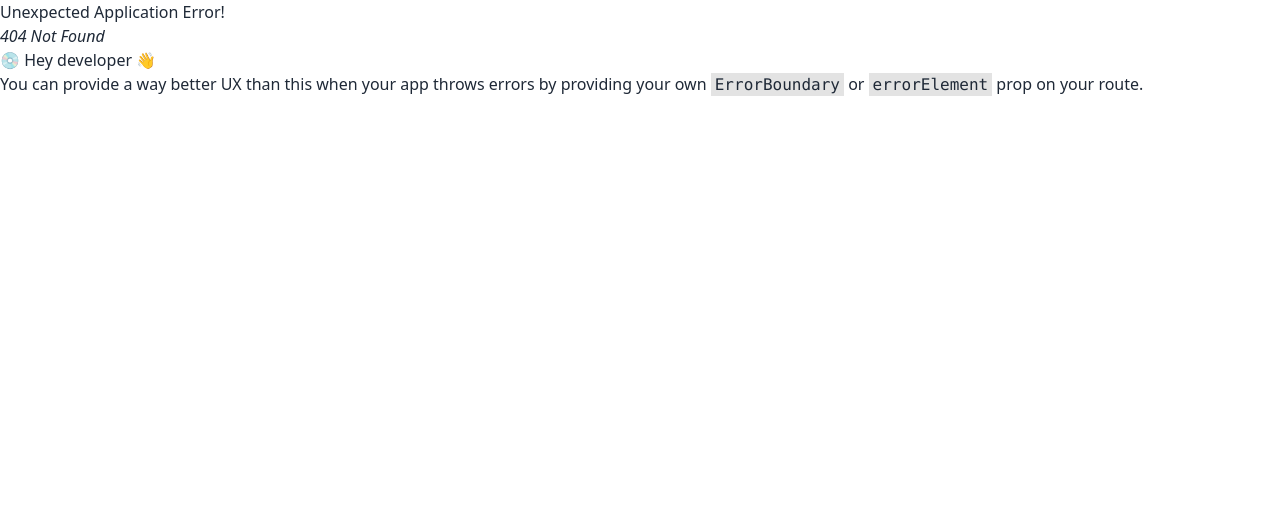
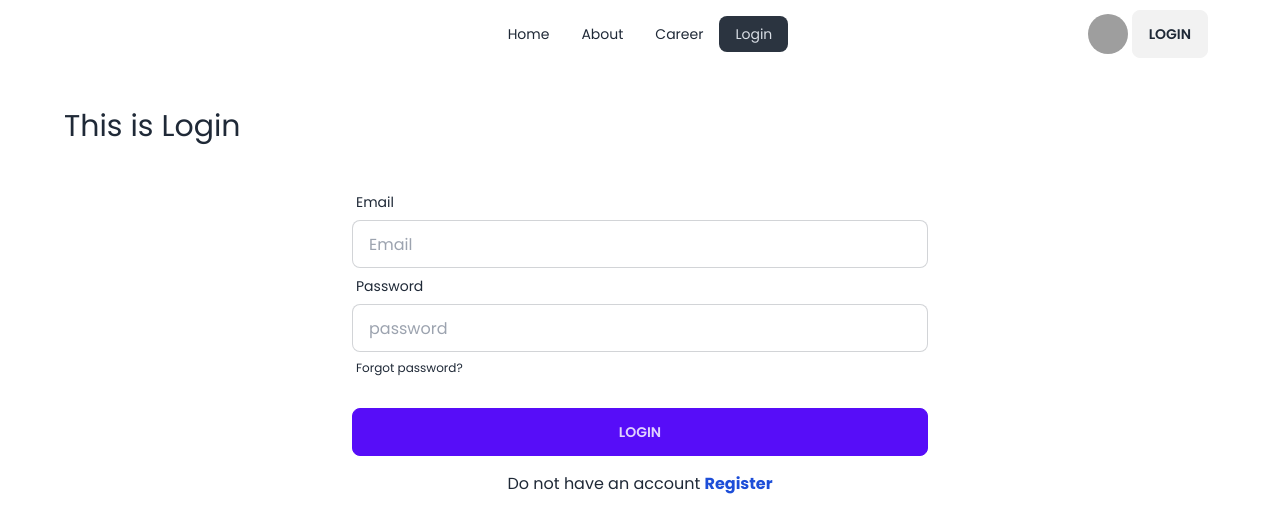
Before and after one commit to Zinath22/react-dragon-news-auth, a React (Vite) app: page /login in a window 1280 px wide. Before the commit this address had no page. Shown: the top 532 px of the page. Built offline with nearby package versions, Linux system fonts and the light colour scheme; grey boxes are pictures that could not be loaded.

Commit message:
login page added

```diff
--- a/src/pages/Home/BreakingNews.jsx
+++ b/src/pages/Home/BreakingNews.jsx
@@ -7,7 +7,7 @@
             <button className="btn btn-secondary">
              Breaking News
             </button>
-            <Marquee pauseOnHover={true} speed={100}>
+            <Marquee pauseOnHover={true} speed={70}>
 <Link className="mr-12" to="/">  I can be a React component, multiple React components......</Link>
 <Link to="/">  I can be a React component, multiple React components......</Link>
 <Link to="/">  I can be a React component, multiple React components......</Link>
--- /dev/null
+++ b/src/pages/Login/Login.jsx
@@ -0,0 +1,52 @@
+import { Link } from "react-router-dom";
+import Navbar from "../Shared/Navbar/Navbar";
+
+
+const Login = () => {
+
+    const handleLogin = e =>{
+        e.preventDefault();
+        console.log(e.currentTarget);
+
+        // const email = e.targrt.email.value;
+        const form = new FormData(e.currentTarget);
+        console.log(form.get('password'))
+    }
+
+    return (
+        <div>
+            <Navbar></Navbar>
+          <div>
+
+          <h2 className="text-3xl my-10">This is Login</h2>
+
+ <form onSubmit={handleLogin} className="md:w-3/4 lg:w-1/2 mx-auto" >
+<div className="form-control">
+<label className="label">
+<span className="label-text">Email</span>
+</label>
+<input type="email" name="email" placeholder="Email" className="input input-bordered" required />
+</div>
+<div className="form-control">
+<label className="label">
+<span className="label-text">Password</span>
+</label>
+<input type="password" name="password" placeholder="password" className="input input-bordered" required />
+<label className="label">
+<a href="#" className="label-text-alt link link-hover">Forgot password?</a>
+</label>
+</div>
+<div className="form-control mt-6">
+<button className="btn btn-primary">Login</button>
+</div>
+</form>
+<p className="text-center mt-4">Do not have an account <Link className="text-blue-700 font-bold" to="/register">Register</Link> </p>
+          </div>
+
+
+
+        </div>
+    );
+};
+
+export default Login;
--- a/src/pages/Shared/Navbar/Navbar.jsx
+++ b/src/pages/Shared/Navbar/Navbar.jsx
@@ -8,6 +8,7 @@
      <li><NavLink to="/">Home</NavLink></li>
      <li><NavLink to="/about">About</NavLink></li>
      <li><NavLink to="/career">Career</NavLink></li>
+     <li><NavLink to="/login">Login</NavLink></li>
 
 
     </>
@@ -37,7 +38,7 @@
         </div>
       </label>
 
-            <Link>
+            <Link to="/login">
             <button className="btn">Login</button>
             </Link>
 
--- a/src/routes/Routes.jsx
+++ b/src/routes/Routes.jsx
@@ -1,6 +1,7 @@
 import { createBrowserRouter } from "react-router-dom";
 import Root from "../layouts/Root";
 import Home from "../pages/Home/Home";
+import Login from "../pages/Login/Login";
 
 const router = createBrowserRouter([
     {
@@ -10,6 +11,10 @@
             {
                 path: '/',
                 element: <Home></Home>
+            },
+            {
+                path: '/login',
+                element: <Login></Login>
             }
         ]
     }
```
